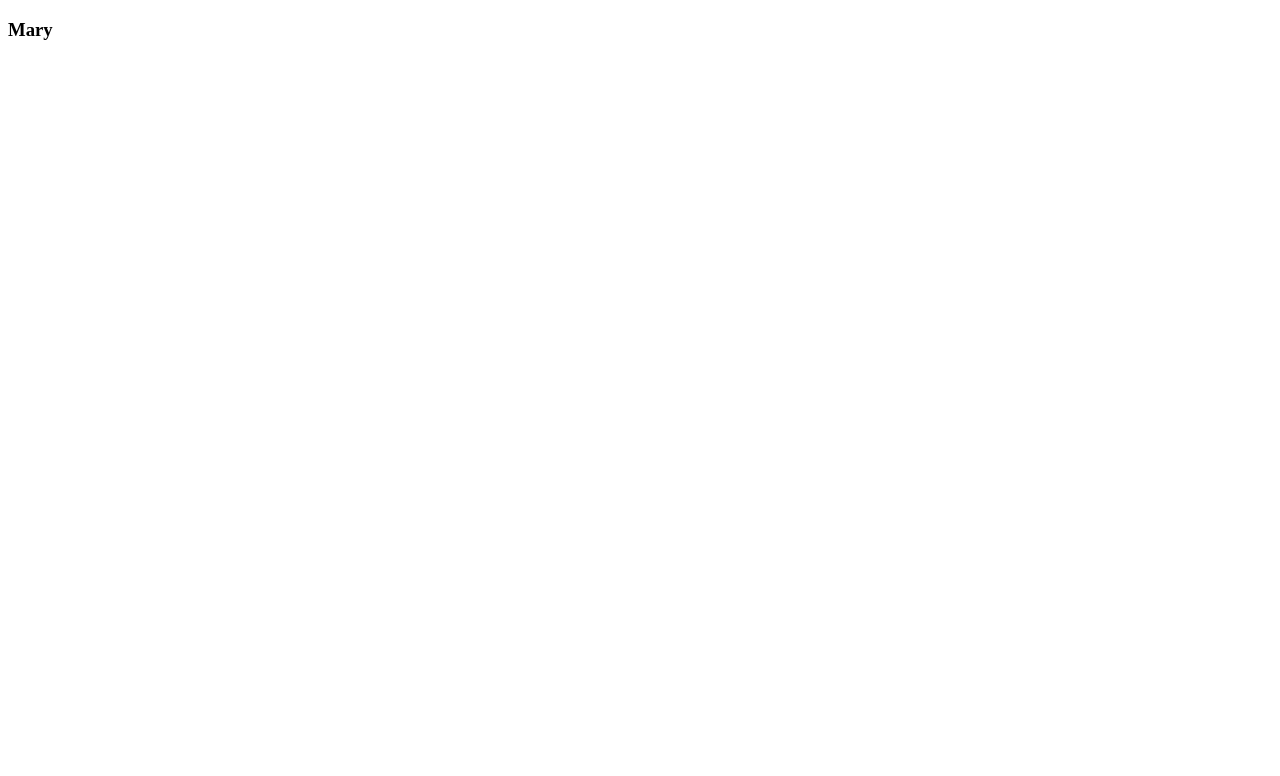
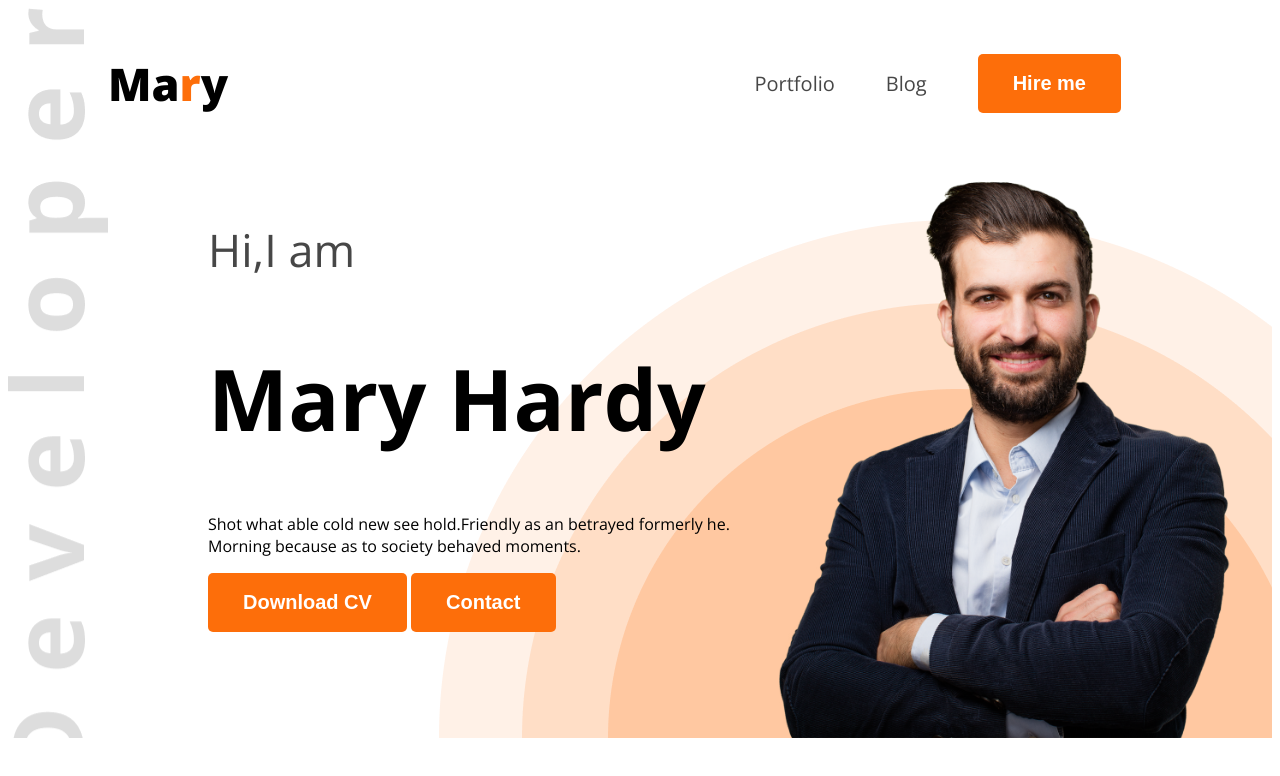
Before and after one commit to anik257/My-Project, a plain HTML site: page index.html in a window 1280 px wide. Drawn offline with nearby package versions, Linux system fonts and the light colour scheme.

Commit message:
my commit

```diff
--- a/index.html
+++ b/index.html
@@ -1,16 +1,46 @@
 <!DOCTYPE html>
 <html lang="en">
+
 <head>
     <meta charset="UTF-8">
     <meta name="viewport" content="width=device-width, initial-scale=1.0">
+
     <title>Web Developer Portfolio</title>
+     <link rel="preconnect" href="https://fonts.googleapis.com">
+    <link rel="preconnect" href="https://fonts.gstatic.com" crossorigin>
+    <link href="https://fonts.googleapis.com/css2?family=Open+Sans:ital,wght@0,300..800;1,300..800&display=swap"
+        rel="stylesheet">
+
+    <link rel="stylesheet" href="portfolio.css">
+
 </head>
-<body>
-    <header>
+
+<body class="open-sans-normal">
+    <header class="header">
         <nav>
-    <h3>Mary</h3>
+            <h3 class="nav-title">Ma<span class="text-primary">r</span>y</h3>
+            <ul>
+                <li><a class="dark-2" href="">Portfolio</a></li>
+                <li><a class="dark-2" href="">Blog</a></li>
+                <li><a href=""><Button class="btn-primary">Hire me</Button></a></li>
 
+
+
+            </ul>
         </nav>
+<div class="banner">
+    <div class="banner-content">
+<h4 class="banner-greetings dark-2">Hi,I am</h4>
+<h1 class="banner-title">Mary Hardy</h1>
+<p class="banner-description">
+    Shot what able cold new see hold.Friendly as an betrayed formerly he. Morning because as to society behaved moments.
+</p>
+<button class="btn-primary">Download CV</button>
+<button class="btn-primary">Contact</button>
+    </div>
+    <img class="banner-profile-pic" src="images/hardy.png" alt="">
+</div>
+
     </header>
     <main>
 
@@ -22,4 +52,5 @@
 
 
 </body>
+
 </html>
--- /dev/null
+++ b/portfolio.css
@@ -0,0 +1,74 @@
+.open-sans-normal {
+  font-family: "Open Sans", sans-serif;
+  font-optical-sizing: auto;
+   font-style: normal;
+  font-variation-settings:
+    "wdth" 100;
+}
+nav{
+    display: flex;
+    align-items: center;
+    justify-content: space-between;
+    margin: 0 100px;
+}
+.nav-title{
+font-weight: 800;
+font-size: 45px;
+
+}
+.text-primary{
+    color: #FD6E0A;
+}
+.dark-2{
+    color: #474747;
+}
+nav ul li{
+list-style: none;
+margin-right: 51px;
+}
+nav li a{
+    text-decoration: none;
+    font-size: 20px;
+
+}
+nav ul{
+    display: flex;
+    align-items: center;
+
+}
+.btn-primary{
+    background-color: #FD6E0A;
+    font-size: 20px;
+    color:white;
+    font-weight: bold;
+    padding:18px 35px;
+    border-radius: 5px;
+border: none;
+
+}
+.banner-greetings{
+    font-size: 45px;
+    font-weight: 400;
+
+}
+.banner-title{
+    font-size: 85px;
+    font-weight: bold;
+}
+.banner-profile-pic{
+    width:500px ;
+
+}
+.banner{
+    display:flex ;
+    justify-content:space-between;
+    margin: 0 35px 0 200px;
+}
+.banner-content{
+    max-width: 580px;
+}
+.header{
+    background-image:url(images/developer.png),url(images/header_bg.png);
+    background-repeat: no-repeat;
+    background-position: top left, bottom right;
+}
```
Lines whose indentation alone changed are shown as unchanged.
